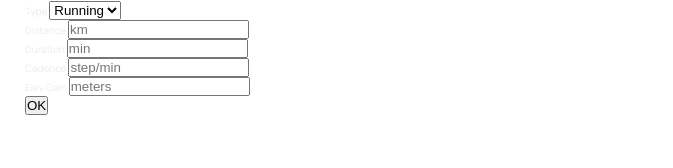
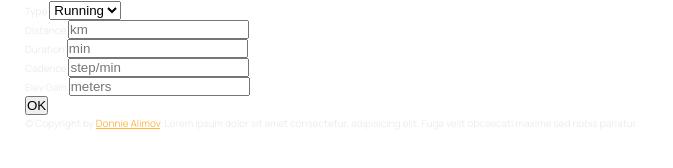
Before and after one commit to mralimov/My-GeoLocation-OOP-JS, a plain HTML site: page index.html in a window 1280 px wide. Shown: the part 178-346 px from the top of the page, 0-673 px from the left. Drawn offline with Linux system fonts and the light colour scheme.

Commit message:
footer HTML

```diff
--- a/index.html
+++ b/index.html
@@ -17,7 +17,6 @@
     <title>mapty // Map your workouts</title>
   </head>
   <body>
-
     <div class="sidebar">
       <img src="logo.png" alt="Logo" class="logo" />
 
@@ -57,7 +56,6 @@
           </div>
           <button class="form__btn">OK</button>
         </form>
-
 
         <!-- <li class="workout workout--running" data-id="1234567890">
           <h2 class="workout__title">Running on April 14</h2>
@@ -107,5 +105,19 @@
           </div>
         </li> -->
       </ul>
+
+      <p class="copyright">
+        &copy; Copyright by
+        <a
+          class="twitter-link"
+          target="_blank"
+          href="https://twitter.com/jonasschmedtman"
+          >Donnie Alimov</a
+        >. Lorem ipsum dolor sit amet consectetur, adipisicing elit. Fuga velit
+        obcaecati maxime sed nobis pariatur.
+      </p>
+    </div>
+
+    <div id="map"></div>
   </body>
 </html>
```
Lines whose indentation alone changed are shown as unchanged.
